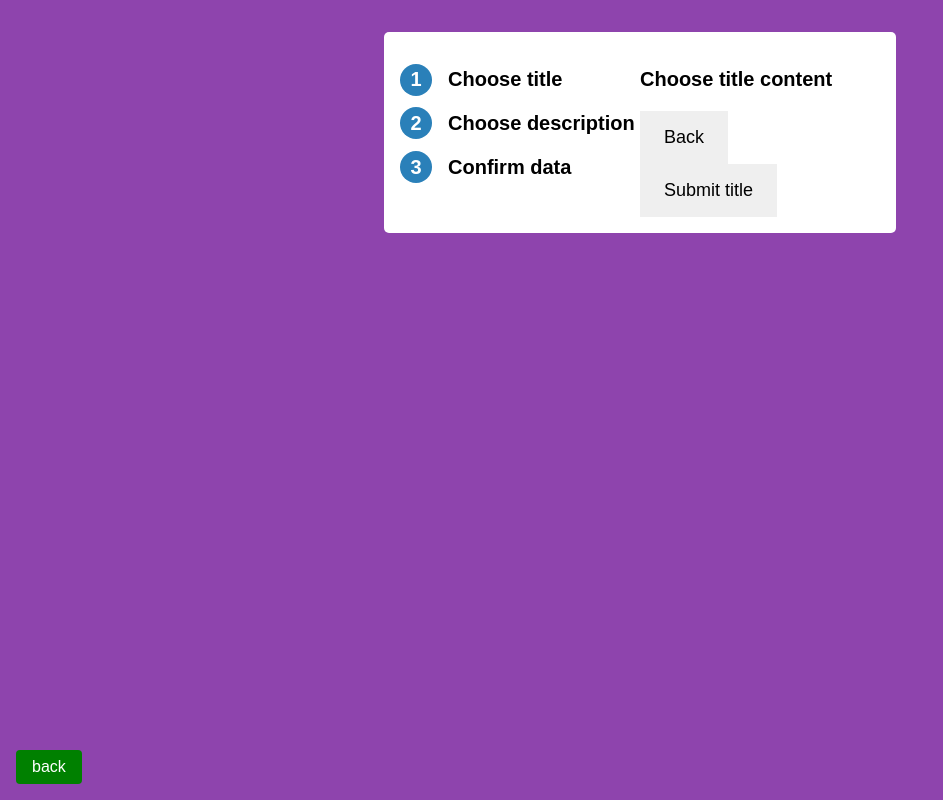
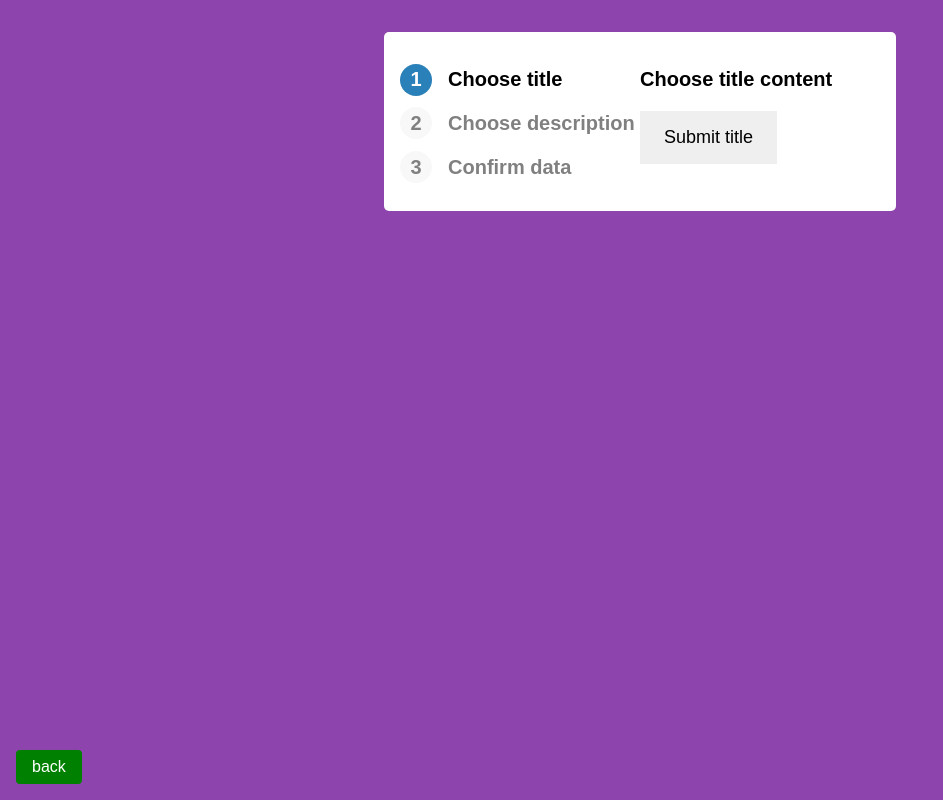
Before and after one commit to abruzy/loops, a React (Create React App) app: page /loop1-step4 in a window 1280 px wide. Shown: the whole page, without its empty margins (0-943 px from the left). Built offline with nearby package versions, Linux system fonts and the light colour scheme.

Commit message:
feat: step5 and step6

```diff
--- a/src/Routes.jsx
+++ b/src/Routes.jsx
@@ -8,6 +8,7 @@ import Loop1Step2 from './components/Loop1/Step2/Step2';
 import Loop1Step3 from './components/Loop1/Step3/Step3';
 import Loop1Step4 from './components/Loop1/Step4/Step4';
 import Loop1Step5 from './components/Loop1/Step5/Step5';
+import Loop1Step6 from "./components/Loop1/Step6/Step6";
 
 // eslint-disable-next-line import/no-anonymous-default-export
 export default () => (
@@ -17,6 +18,7 @@ export default () => (
     <Route path="/loop1-step3" component={Loop1Step3} />
     <Route path="/loop1-step4" component={Loop1Step4} />
     <Route path="/loop1-step5" component={Loop1Step5} />
+    <Route path="/loop1-step6" component={Loop1Step6} />
     <Route path="/not-found" component={NotFound} />
     <Route path="/" exact component={Directory} />
     <Redirect to="/not-found" />
--- a/src/components/Home/index.jsx
+++ b/src/components/Home/index.jsx
@@ -6,14 +6,14 @@ import './Home.scss'
 const Directory = () => {
   return (
     <div className="Directory">
-      <h1>Direcotory</h1>
+      <h1>Directory</h1>
       <div className="loops">
         <Link to="/loop1-step1">Loop1Step1</Link>
         <Link to="/loop1-step2">Loop1Step2</Link>
         <Link to="/loop1-step3">Loop1Step3</Link>
         <Link to="/loop1-step4">Loop1Step4</Link>
         <Link to="/loop1-step5">Loop1Step5</Link>
-        <Link to="/">Loop1Step6</Link>
+        <Link to="/loop1-step6">Loop1Step6</Link>
         <Link to="/">Loop1Step7</Link>
         <Link to="/">Loop1Step8</Link>
         <Link to="/">Loop1Step9</Link>
--- a/src/components/Loop1/Step4/Step4.jsx
+++ b/src/components/Loop1/Step4/Step4.jsx
@@ -1,33 +1,102 @@
-import React from 'react'
+import React, { useState } from 'react'
 
 import './Step4.scss'
 
+const allData = [
+  {
+    title: "Choose title",
+    id: 0,
+    data: {
+      subTitle: "Choose title content",
+      action: [
+        { text: "Submit title", route: "next" }
+      ]
+    }
+  },
+  {
+    title: "Choose description",
+    id: 1,
+    data: {
+      subTitle: "Choose description content",
+      action: [
+        { text: "Back", route: "back" },
+        { text: "Submit description", route: "next" }
+      ]
+    }
+  },
+  {
+    title: "Confirm data",
+    id: 2,
+    data: {
+      subTitle: "Are you happy now?",
+      action: [
+        { text: "No, go back", route: "back" },
+        { text: "Yes, go ahead", route: "next" }
+      ]
+    }
+  },
+  {
+    title: "",
+    id: 3,
+    data: {
+      subTitle: "Ok, we're done. Thanks for sending us your data!",
+      action: []
+    }
+  },
+]
+
 const Loop1Step4 = () => {
+
+  const [selectedTab, setSelectedTab] = useState(allData[0])
+
+  const handleTransition = (item) => {
+
+    if (
+      item.id === selectedTab.id + 1
+      ||
+      item.id === selectedTab.id - 1
+    ) {
+      setSelectedTab(item)
+    }
+
+  }
+
+  const handleActionClick = (action) => {
+    console.log(selectedTab.id)
+    if (
+      action.route === "next"
+      // &&
+      // selectedTab.id < 2
+    ) {
+      setSelectedTab(allData[selectedTab.id + 1])
+    } else if (action.route === "back") {
+      console.log(allData[selectedTab.id - 1])
+      setSelectedTab(allData[selectedTab.id - 1])
+    } else if (selectedTab.id === 2 && action.route === "next") {
+      setSelectedTab()
+    }
+  }
+
   return (
     <div className="Loop1Step4">
       <div className="wrapper">
         <div className="grid1">
-          <div className="message">
-            <span>1</span>
-            <p>Choose title</p>
-          </div>
-
-          <div className="message">
-            <span>2</span>
-            <p>Choose description</p>
-          </div>
-
-          <div className="message">
-            <span>3</span>
-            <p>Confirm data</p>
-          </div>
+          {allData.map((item, index) => (
+            <div key={item.title} className={index < 3 ? "message" : ""} onClick={() => handleTransition(item)} >
+              <span style={{ background: item.id === selectedTab.id ? "#2a80b9" : "#f8f8f8", color: item.id === selectedTab.id ? "#fff" : "#808080" }}>{index < 3 ? index + 1 : ""}</span>
+              <p style={{ color: item.id === selectedTab.id ? "black" : "gray" }}>{item.title}</p>
+            </div>
+          ))}
         </div>
 
         <div className="grid2">
-          <p>Choose title content</p>
+          <p>{selectedTab.data.subTitle}</p>
           <div className="btns">
-            <button className="btnBack">Back</button>
-            <button className="btnSubmit">Submit title</button>
+            {
+              selectedTab.data.action.map(action => (
+                <button className="btnBack" onClick={() => handleActionClick(action)} >{action.text}</button>
+              ))
+            }
           </div>
         </div>
       </div>
--- a/src/components/Loop1/Step4/Step4.scss
+++ b/src/components/Loop1/Step4/Step4.scss
@@ -29,16 +29,16 @@
           display: flex;
           align-items: center;
           justify-content: center;
-          color: #fff;
+          color: rgb(177, 171, 171);
           font-size: 1.25rem;
           font-weight: 600;
-          margin-right: 1rem;
         }
 
         p {
           color: #000;
           font-size: 1.25rem;
           font-weight: 600;
+          margin-left: 1rem;
         }
       }
     }
--- a/src/components/Loop1/Step5/Step5.jsx
+++ b/src/components/Loop1/Step5/Step5.jsx
@@ -2,19 +2,38 @@ import React, { useState, useEffect } from 'react'
 
 import './Step5.scss'
 
+const words = ["design", "frontend", "backend", "testing"];
+
 const Loop1Step5 = () => {
-  const [text, setText] = useState(0)
+  const [typed, setTyped] = useState("");
+  const [currentWordIndex, setCurrentWordIndex] = useState(0)
 
   useEffect(() => {
+    let currentWord = words[currentWordIndex];
+    let currentWordPosition = 1;
+
     const interval = setInterval(() => {
-      setText(text => text + 1)
+      if (currentWordPosition > currentWord.length) {
+        setTyped("");
+        currentWordPosition = 1
+        setCurrentWordIndex(currentWordIndex + 1)
+      } else {
+        setTyped(currentWord.substr(0, currentWordPosition));
+        currentWordPosition++;
+      }
     }, 1000);
-    return () => clearInterval(interval);
-  }, []);
+
+    return () => {
+      clearInterval(interval);
+    };
+  }, [currentWordIndex]);
 
   return (
     <div className="Loop1Step5">
-      <h1>We can help you with {text}</h1>
+      <h1>
+        We can help with {typed}
+        <span className="cursor" />
+      </h1>
     </div>
   )
 }
--- a/src/components/Loop1/Step5/Step5.scss
+++ b/src/components/Loop1/Step5/Step5.scss
@@ -5,4 +5,27 @@
   display: flex;
   justify-content: center;
   align-items: flex-start;
+
+  h1 {
+    font-size: 2rem;
+
+    .cursor {
+      width: 2px;
+      height: 2rem;
+      margin-left: 0.125rem;
+      margin-bottom: -0.35rem;
+      background-color: black;
+      display: inline-block;
+      animation: blink 0.85s ease-in-out infinite;
+    }
+
+    @keyframes blink {
+      0% {
+        opacity: 0;
+      }
+      100% {
+        opacity: 1;
+      }
+    }
+  }
 }
--- /dev/null
+++ b/src/components/Loop1/Step6/Step6.jsx
@@ -0,0 +1,13 @@
+import React from 'react'
+
+import './Step6.scss'
+
+const Loop1Step6 = () => {
+  return (
+    <div className="Loop1Step6">
+      <div className="box"></div>
+    </div>
+  )
+}
+
+export default Loop1Step6;
--- /dev/null
+++ b/src/components/Loop1/Step6/Step6.scss
@@ -0,0 +1,15 @@
+.Loop1Step6 {
+  height: 100vh;
+  background-color: indigo;
+  display: flex;
+  justify-content: center;
+  align-items: center;
+  padding: 4rem;
+
+  .box {
+    height: 45rem;
+    width: 40rem;
+    background-color: #fff;
+    border-radius: 5px;
+  }
+}
```
